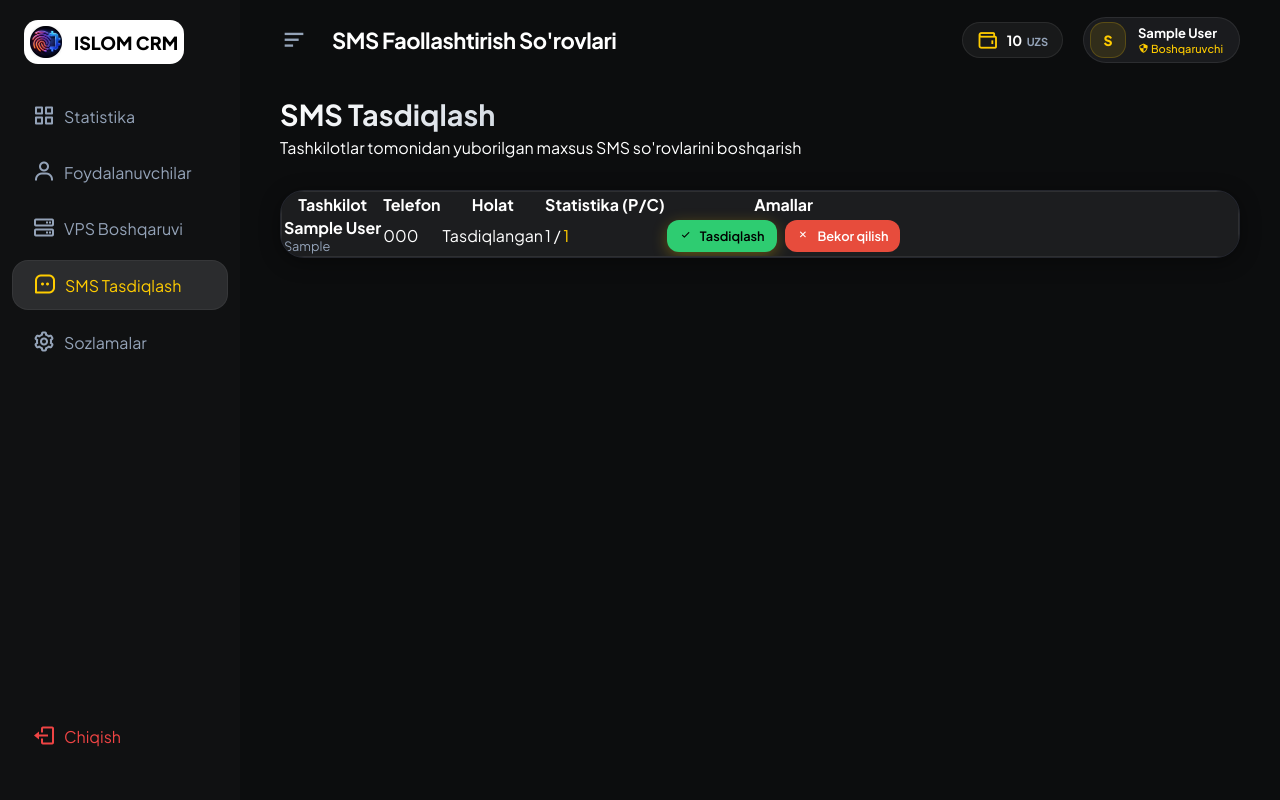
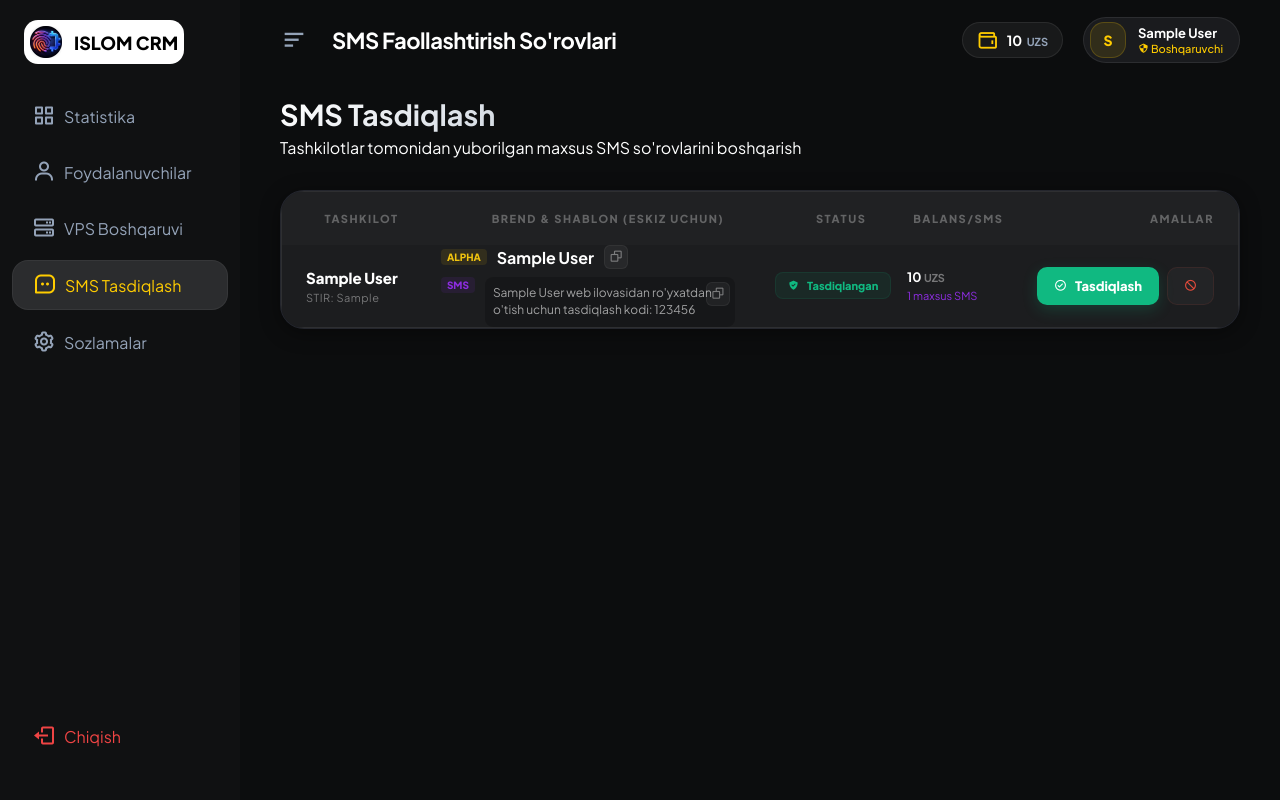
Before and after one commit to islampayments-byte/IslomCRM.uz, a Flask app: page /admin/sms-requests in a window 1280 px wide. Run offline with Flask 3, Linux system fonts and the light colour scheme; a user stored in the database is signed in; tables that the repository leaves empty hold one stand-in row (values such as "Sample post").

Commit message:
Admin SMS moderation overhaul + SMS transaction tracking in finance history

```diff
--- a/templates/admin/sms_requests.html
+++ b/templates/admin/sms_requests.html
@@ -11,56 +11,87 @@
     </div>
 </div>
 
-<div class="glass-panel">
+<div class="glass-panel" style="padding: 0; overflow: hidden; border: 1px solid rgba(255,255,255,0.05);">
     <div class="table-container">
-        <table class="modern-table">
-            <thead>
+        <table class="modern-table" style="width: 100%; border-collapse: separate; border-spacing: 0;">
+            <thead style="background: rgba(255,255,255,0.02);">
                 <tr>
-                    <th>Tashkilot</th>
-                    <th>Telefon</th>
-                    <th>Holat</th>
-                    <th>Statistika (P/C)</th>
-                    <th>Amallar</th>
+                    <th style="padding: 20px 24px;">Tashkilot</th>
+                    <th>Brend & Shablon (Eskiz uchun)</th>
+                    <th>Status</th>
+                    <th>Balans/SMS</th>
+                    <th style="text-align: right; padding-right: 24px;">Amallar</th>
                 </tr>
             </thead>
             <tbody>
                 {% for req in sms_requests %}
-                <tr>
+                <tr style="border-bottom: 1px solid rgba(255,255,255,0.03);">
+                    <td style="padding: 20px 24px;">
+                        <div style="font-weight: 800; color: #fff; font-size: 15px;">{{ req.org_name or 'Nomsiz' }}</div>
+                        <div style="font-size: 11px; color: rgba(255,255,255,0.4); margin-top: 4px; letter-spacing: 0.5px;">STIR: {{ req.stir }}</div>
+                    </td>
                     <td>
-                        <div style="font-weight: 700;">{{ req.org_name or 'Nomsiz' }}</div>
-                        <div style="font-size: 0.8rem; color: var(--text-muted);">{{ req.stir }}</div>
+                        <div class="moderation-kit" style="display: flex; flex-direction: column; gap: 8px;">
+                            <!-- Alpha Name Row -->
+                            <div class="kit-item" style="display: flex; align-items: center; gap: 10px;">
+                                <span style="font-size: 10px; font-weight: 800; color: #f1c40f; text-transform: uppercase; background: rgba(241, 196, 15, 0.1); padding: 2px 6px; border-radius: 4px;">Alpha</span>
+                                <code id="alpha_{{ req.id }}" style="color: #fff; font-weight: 700;">{{ req.yandex_park_name or req.org_name }}</code>
+                                <button class="copy-mini-btn" onclick="copyToClipboard('alpha_{{ req.id }}')" title="Alpha ni nusxalash">
+                                    <i class='bx bx-copy'></i>
+                                </button>
+                            </div>
+                            <!-- Template Row -->
+                            <div class="kit-item" style="display: flex; align-items: flex-start; gap: 10px;">
+                                <span style="font-size: 10px; font-weight: 800; color: #8e2de2; text-transform: uppercase; background: rgba(142, 45, 226, 0.1); padding: 2px 6px; border-radius: 4px;">SMS</span>
+                                <div style="position: relative; max-width: 250px;">
+                                    <div id="msg_{{ req.id }}" style="font-size: 12px; color: rgba(255,255,255,0.6); line-height: 1.4; background: rgba(0,0,0,0.2); padding: 8px; border-radius: 8px;">
+                                        {{ req.yandex_park_name or req.org_name }} web ilovasidan ro'yxatdan o'tish uchun tasdiqlash kodi: 123456
+                                    </div>
+                                    <button class="copy-mini-btn" style="position: absolute; top: 5px; right: 5px;" onclick="copyToClipboard('msg_{{ req.id }}')" title="SMS ni nusxalash">
+                                        <i class='bx bx-copy'></i>
+                                    </button>
+                                </div>
+                            </div>
+                        </div>
                     </td>
-                    <td>{{ req.phone }}</td>
                     <td>
                         {% if req.sms_status == 'pending' %}
-                            <span class="badge-glow" style="background: rgba(241, 196, 15, 0.1); color: #f1c40f;">Kutilmoqda</span>
+                            <div class="pro-badge-mini pending">
+                                <span class="pulse-dot-gold"></span> Moderatsiyada
+                            </div>
                         {% elif req.sms_status == 'approved' %}
-                            <span class="status-indicator active">Tasdiqlangan</span>
+                            <div class="pro-badge-mini active">
+                                <i class='bx bxs-check-shield'></i> Tasdiqlangan
+                            </div>
                         {% elif req.sms_status == 'rejected' %}
-                            <span class="status-indicator" style="background: rgba(231, 76, 60, 0.2); color: #e74c3c;">Bekor qilingan</span>
+                            <div class="pro-badge-mini rejected">
+                                <i class='bx bx-x-circle'></i> Rad etilgan
+                            </div>
                         {% endif %}
                     </td>
                     <td>
-                        <span title="Platforma SMSlari">{{ req.sms_count_platform }}</span> /
-                        <span title="Maxsus SMSlar" style="color: var(--primary-color);">{{ req.sms_count_custom }}</span>
+                        <div style="font-size: 13px; font-weight: 700; color: #fff;">{{ "{:,.0f}".format(req.balance or 0).replace(',', ' ') }} <small style="opacity: 0.4;">UZS</small></div>
+                        <div style="font-size: 11px; color: #8e2de2; margin-top: 4px;">{{ req.sms_count_custom or 0 }} maxsus SMS</div>
                     </td>
-                    <td>
-                        <div style="display: flex; gap: 8px;">
+                    <td style="padding-right: 24px;">
+                        <div style="display: flex; gap: 8px; justify-content: flex-end;">
                             <a href="{{ url_for('admin.sms_action', user_id=req.id, action='approve') }}"
-                               class="btn-glow primary" style="padding: 8px 12px; font-size: 0.8rem; background: #2ecc71;">
-                                <i class='bx bx-check'></i> Tasdiqlash
+                               class="action-btn-pro approve">
+                                <i class='bx bx-check-circle'></i>
+                                <span>Tasdiqlash</span>
                             </a>
                             <a href="{{ url_for('admin.sms_action', user_id=req.id, action='reject') }}"
-                               class="btn-glow secondary" style="padding: 8px 12px; font-size: 0.8rem; background: #e74c3c; color: #fff; border:none;">
-                                <i class='bx bx-x'></i> Bekor qilish
+                               class="action-btn-pro reject">
+                                <i class='bx bx-block'></i>
                             </a>
                         </div>
                     </td>
                 </tr>
                 {% else %}
                 <tr>
-                    <td colspan="5" style="text-align: center; padding: 40px; color: var(--text-muted);">
-                        Hozircha so'rovlar yo'q
+                    <td colspan="5" style="text-align: center; padding: 60px;">
+                        <div style="opacity: 0.2; font-size: 48px; margin-bottom: 10px;"><i class='bx bx-file-blank'></i></div>
+                        <div style="color: rgba(255,255,255,0.3); font-size: 14px; font-weight: 600;">Hozircha faollashtirish so'rovlari mavjud emas</div>
                     </td>
                 </tr>
                 {% endfor %}
@@ -68,4 +99,61 @@
         </table>
     </div>
 </div>
+
+<style>
+.pro-badge-mini {
+    display: inline-flex; align-items: center; gap: 8px;
+    padding: 6px 12px; border-radius: 8px; font-size: 11px; font-weight: 800;
+}
+.pro-badge-mini.pending { background: rgba(241, 196, 15, 0.08); color: #f1c40f; border: 1px solid rgba(241, 196, 15, 0.1); }
+.pro-badge-mini.active { background: rgba(16, 185, 129, 0.08); color: #10b981; border: 1px solid rgba(16, 185, 129, 0.1); }
+.pro-badge-mini.rejected { background: rgba(231, 76, 60, 0.08); color: #e74c3c; border: 1px solid rgba(231, 76, 60, 0.1); }
+
+.pulse-dot-gold {
+    width: 6px; height: 6px; background: #f1c40f; border-radius: 50%;
+    box-shadow: 0 0 8px #f1c40f; animation: pulseGold 2s infinite;
+}
+@keyframes pulseGold { 0% { opacity: 1; } 50% { opacity: 0.3; } 100% { opacity: 1; } }
+
+.copy-mini-btn {
+    background: rgba(255,255,255,0.05); border: 1px solid rgba(255,255,255,0.05);
+    color: rgba(255,255,255,0.4); width: 24px; height: 24px; border-radius: 6px;
+    display: flex; align-items: center; justify-content: center; cursor: pointer;
+    transition: all 0.2s ease;
+}
+.copy-mini-btn:hover { background: #8e2de2; color: #fff; transform: scale(1.1); }
+
+.action-btn-pro {
+    display: flex; align-items: center; gap: 8px; padding: 10px 16px;
+    border-radius: 10px; font-size: 13px; font-weight: 800; transition: all 0.3s ease;
+    text-decoration: none; border: 1px solid transparent;
+}
+.action-btn-pro.approve { background: #10b981; color: #fff; box-shadow: 0 5px 15px rgba(16, 185, 129, 0.2); }
+.action-btn-pro.reject { background: rgba(255,255,255,0.03); color: #e74c3c; border: 1px solid rgba(231, 76, 60, 0.1); }
+.action-btn-pro:hover { transform: translateY(-2px); filter: brightness(1.1); }
+
+.modern-table th { font-size: 11px; font-weight: 800; color: rgba(255,255,255,0.3); text-transform: uppercase; letter-spacing: 1.5px; }
+
+</style>
+
+<script>
+function copyToClipboard(elementId) {
+    const el = document.getElementById(elementId);
+    const textToCopy = el.innerText || el.textContent;
+
+    const tempInput = document.createElement('textarea');
+    tempInput.value = textToCopy;
+    document.body.appendChild(tempInput);
+    tempInput.select();
+
+    try {
+        document.execCommand('copy');
+        islomAlert('Nusxa olindi!', 'success');
+    } catch (err) {
+        islomAlert('Xatolik yuz berdi', 'danger');
+    } finally {
+        document.body.removeChild(tempInput);
+    }
+}
+</script>
 {% endblock %}
--- a/templates/user/finance.html
+++ b/templates/user/finance.html
@@ -108,6 +108,8 @@
                                 {% else %}
                                     Click orqali to'ldirish
                                 {% endif %}
+                            {% elif t.type == 'sms_fee' %}
+                                <span style="color: var(--warning);">SMS jo'natish uchun to'lov</span>
                             {% elif t.type == 'driver_payment' %}
                                 Haydovchi to'lovi
                             {% else %}
@@ -115,7 +117,7 @@
                             {% endif %}
                         </td>
                         <td style="color: {% if t.type == 'balance_topup' %}var(--success){% else %}var(--danger){% endif %}; font-weight: 700;">
-                            {{ "+" if t.type == 'balance_topup' else "-" }} {{ "{:,.0f}".format(t.amount).replace(',', ' ') }} UZS
+                            {{ "+" if t.type == 'balance_topup' else "-" }} {{ "{:,.0f}".format(t.amount|abs).replace(',', ' ') }} UZS
                         </td>
                         <td>
                             {% if t.status == 'success' %}
```
Also changed, not shown: user/routes.py (+4 -4 lines).
